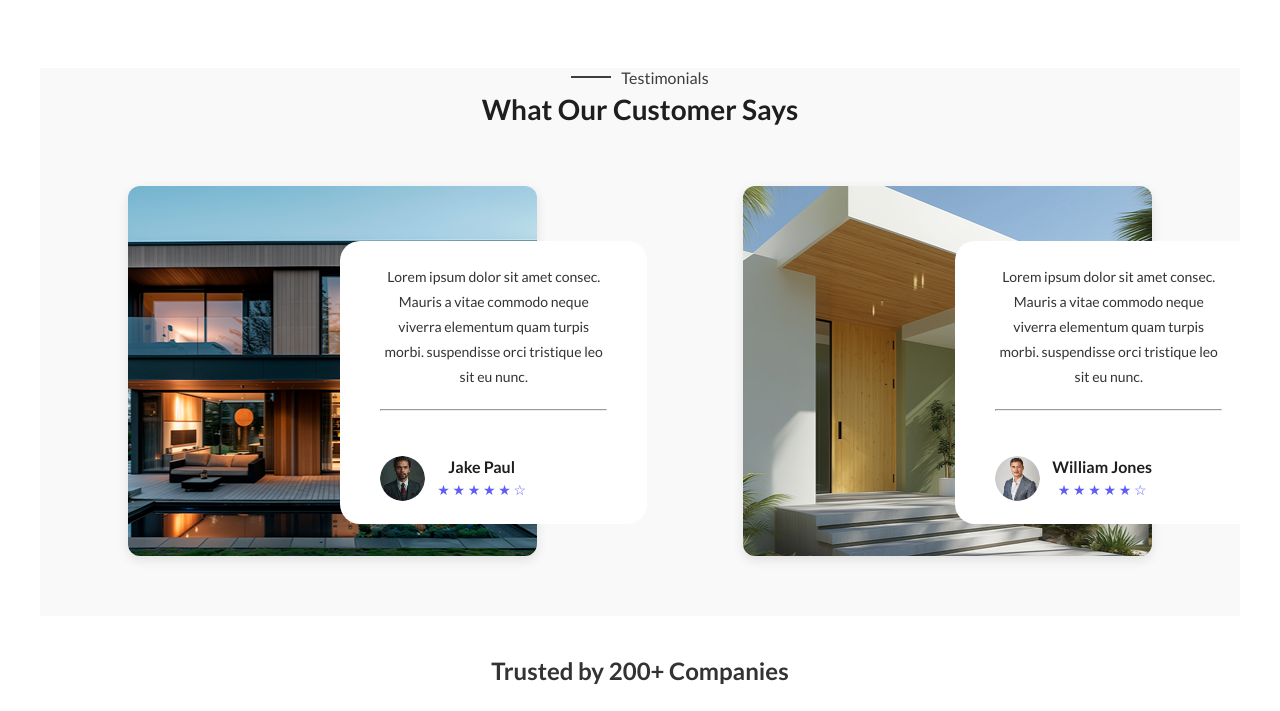
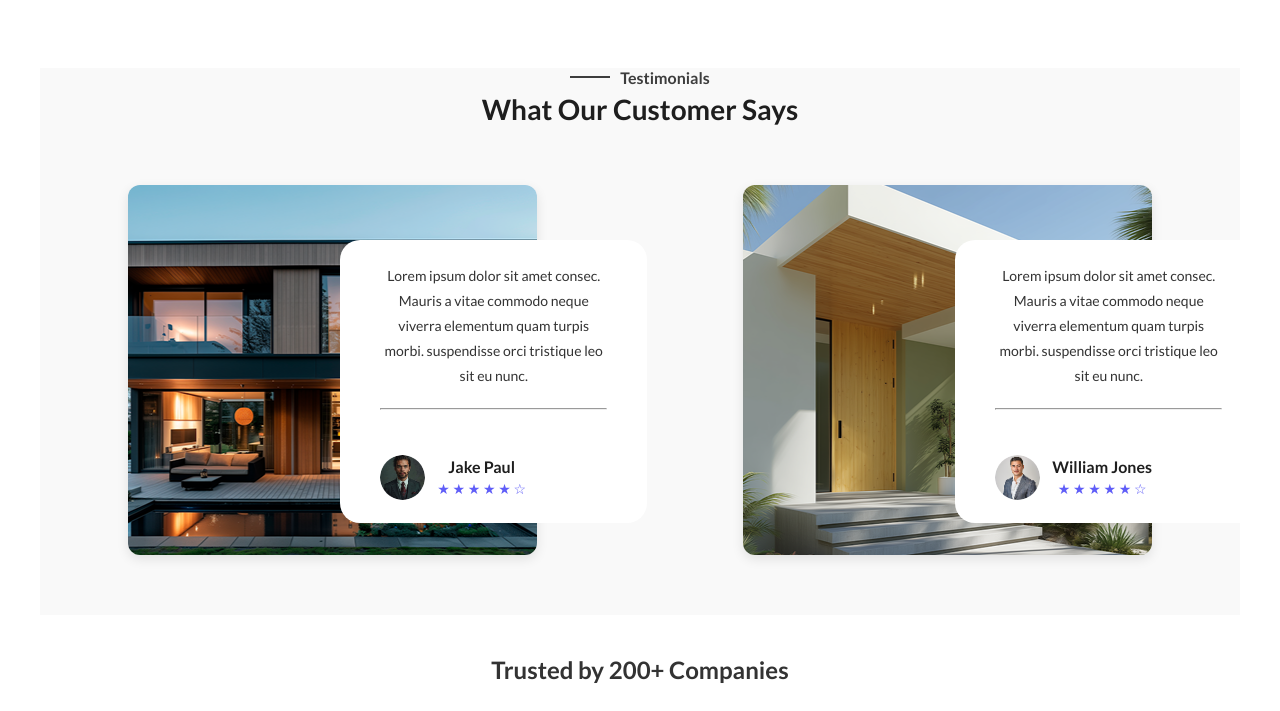
Before and after one commit to Debolina903/Verospace-navbar, a plain HTML site: page index.html in a window 1280 px wide. Shown: the part 3001-3712 px from the top of the page. Drawn offline with nearby package versions, Linux system fonts and the light colour scheme; files whose address does not match are found by name.

Commit message:
update index.html

```diff
--- a/css/style.css
+++ b/css/style.css
@@ -581,7 +581,7 @@ body {
 
 .testimonial-section .testimonial-header p {
   color: #3D3D3D;
-  font-weight: 500;
+  font-weight: 600;
   margin-bottom: 5px;
 }
 
@@ -608,7 +608,7 @@ body {
 }
 
 .testimonial-section .testimonialSwiper {
-  padding: 20px 0 60px;
+  padding: 19px 0 60px;
   width: 100%;
   overflow: hidden;
 }
@@ -659,7 +659,7 @@ body {
     right: -110px;
     padding: 23px 40px;
     text-align: center;
-    line-height: 20px;
+    line-height: 19px;
 }
 .white-box p {
   font-size: 14px;
```
